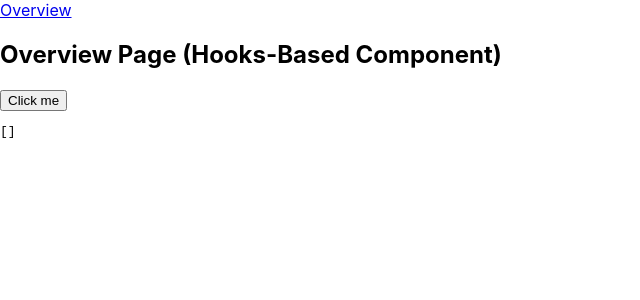
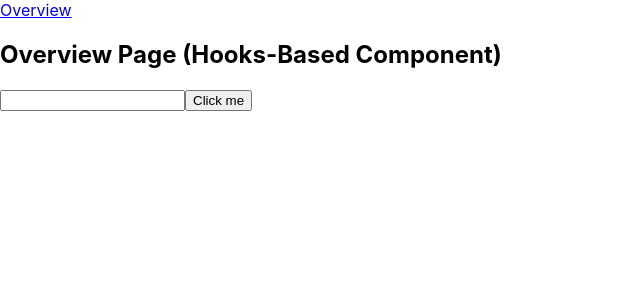
Before and after one commit to mattbillard/interview-inrhythm-react-router-redux-typescript, a React (Create React App) app: page /overview in a window 1280 px wide. Shown: the top 300 px of the page, without its empty margins (0-640 px from the left). Built offline with nearby package versions, Linux system fonts and the light colour scheme.

Commit message:
Part a && b1

```diff
--- a/src/components/overview-page-hooks.tsx
+++ b/src/components/overview-page-hooks.tsx
@@ -1,4 +1,4 @@
-import React from 'react';
+import React, {useState} from 'react';
 import { useDispatch, useSelector } from "react-redux";
 
 import { getOverview, IStoreState } from '../redux';
@@ -8,6 +8,7 @@ export interface IOverviewPage { }
 export const OverviewPage: React.FC<IOverviewPage> = (props) => {
   const stocks = useSelector((state: IStoreState) => state.sampleReducer.stocks);
   const dispatch = useDispatch();
+  const [searchTerm,setSearchTerm] = useState('');
 
   const handleGetOverview = (ticker: string) => {
     dispatch(getOverview(ticker));
@@ -17,9 +18,20 @@ export const OverviewPage: React.FC<IOverviewPage> = (props) => {
     <div>
       <h2>Overview Page (Hooks-Based Component)</h2>
 
-      <button onClick={() => handleGetOverview('MSFT')}>Click me</button>
+      <input type="text" value={searchTerm} onChange={(e)=>setSearchTerm(e.target.value)}/>
 
-      <pre>{JSON.stringify(stocks, null, '  ')}</pre>
+      <button onClick={() => handleGetOverview(searchTerm)}>Click me</button>
+        {stocks.map(({Symbol,AssetType,Name,Exchange})=>{
+            return(
+                <tr key={Symbol}>
+                    <td>{Symbol}</td>
+                    <td>{AssetType}</td>
+                    <td>{Name}</td>
+                    <td>{Exchange}</td>
+                </tr>
+            )
+        })}
+
     </div>
   );
 }
--- a/src/redux/reducer.ts
+++ b/src/redux/reducer.ts
@@ -18,7 +18,7 @@ export const sampleReducer: Reducer<ISampleReducerState> = (state = initialState
 
       return {
         ...state,
-        stocks: newStocks,
+        stocks: state.stocks.concat(newStocks),
       };
 
     default:
```
